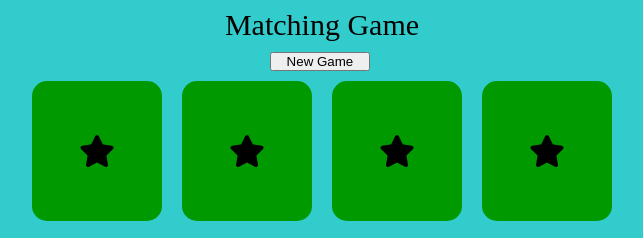
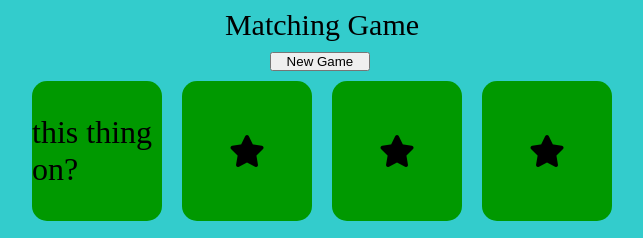
Before and after one commit to jondhill333/matching_game, a website: page index.html in a window 1280 px wide. Shown: the top 238 px of the page, without its empty margins (318-961 px from the left). Drawn offline with Linux system fonts and the light colour scheme.

Commit message:
test update for website

```diff
--- a/index.html
+++ b/index.html
@@ -29,7 +29,7 @@
     <div class="mainContainer">
         <div class="cardContainer" data-name="satellite">
             <div class="flipCard" >
-                <div class="cardFront"><i class="fas fa-star"></i></div>
+                <div class="cardFront">this thing on?</i></div>
                 <div id="one" class="cardBack"><i class='fas fa-satellite'></i></div>
             </div>
         </div>
```
Also changed, not shown: package.json (+6 -4 lines), 1 other file.
